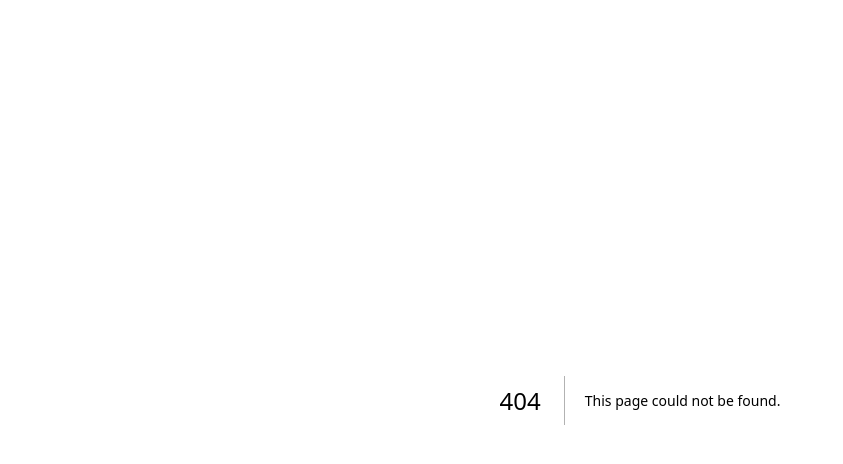
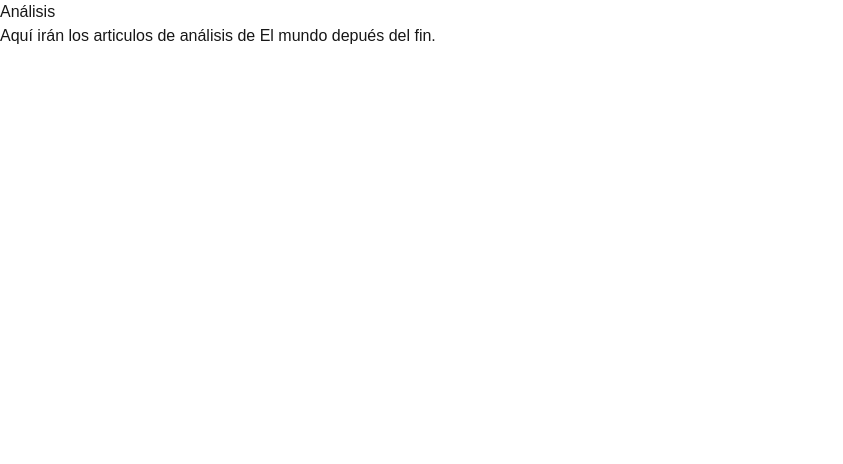
Before and after one commit to PaolaCerpa/the-world-after-the-fall, a Next.js app: page /analisis in a window 1280 px wide. Before the commit this address had no page. Shown: the top 464 px of the page, without its empty margins (0-843 px from the left). Built offline with nearby package versions, Linux system fonts and the light colour scheme.

Commit message:
feat(analisis): agregar pagina de analisis

```diff
--- /dev/null
+++ b/src/app/analisis/page.tsx
@@ -0,0 +1,8 @@
+export default function AnalisisPage() {
+  return (
+    <div>
+      <h1>Análisis</h1>
+      <p>Aquí irán los articulos de análisis de El mundo depués del fin.</p>
+    </div>
+  );
+}
```
